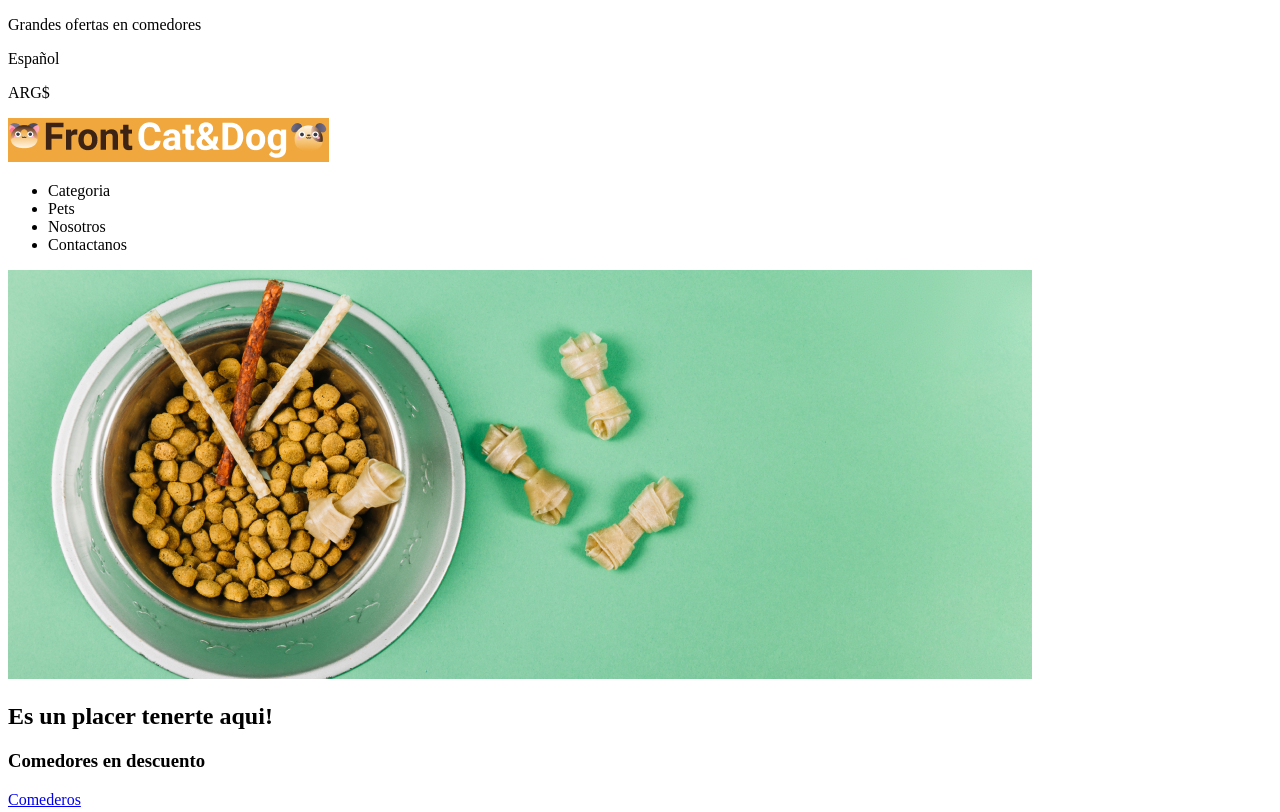
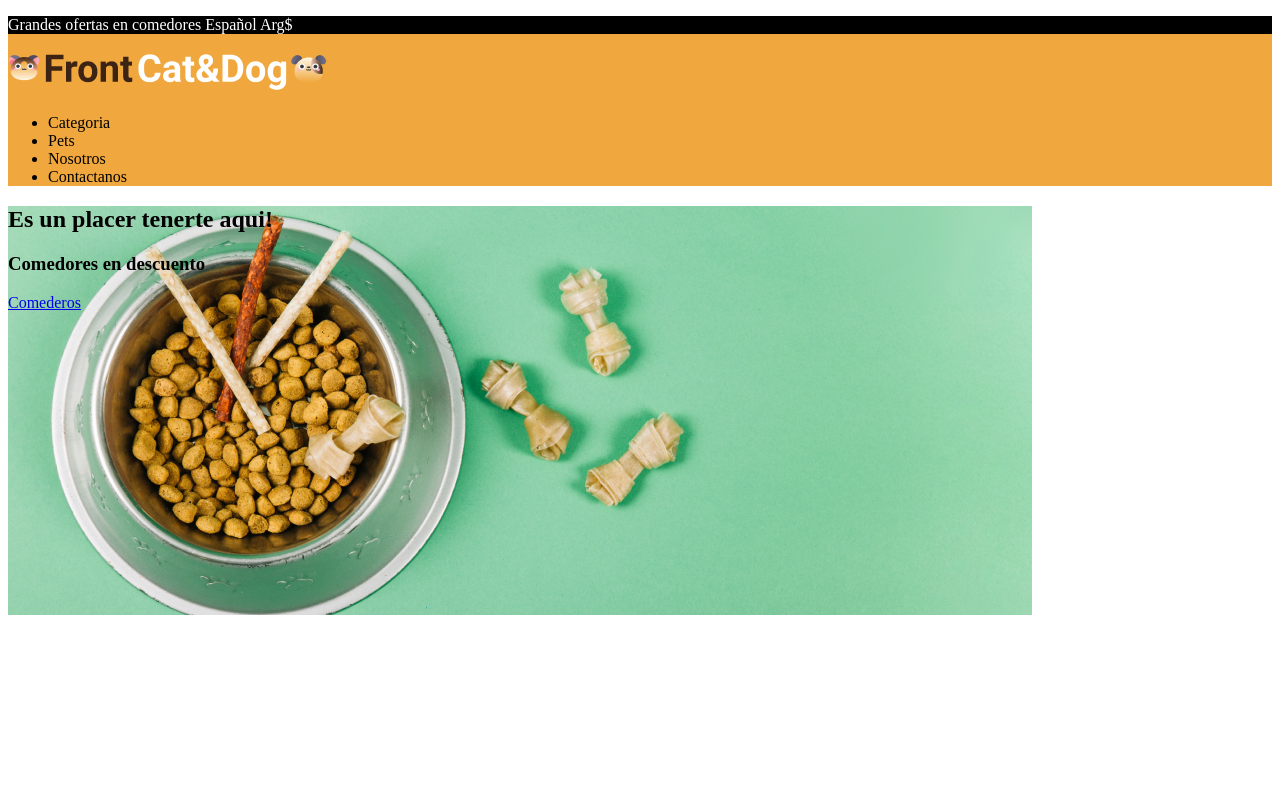
Before and after one commit to rivasmati/FrontEnd, a plain HTML site: page Clase6/index.html in a window 1280 px wide. Shown: the top 812 px of the page. Drawn offline with Linux system fonts and the light colour scheme.

Commit message:
actualizando

```diff
--- /dev/null
+++ b/Clase6/css/styles.css
@@ -0,0 +1,13 @@
+header p{
+    background-color: black;
+    color: white;
+}
+
+header{
+    background-color: rgba(240, 168, 62, 1) ;
+}
+
+body main section#fotoFondo{
+    background-image: url("../img/Background.png");
+    background-repeat: no-repeat;
+}
--- a/Clase6/index.html
+++ b/Clase6/index.html
@@ -3,12 +3,11 @@
 <head>
     <meta charset="UTF-8">
     <title>Cat&Dog</title>
+    <link rel="stylesheet" href="css/styles.css">
 </head>
 <body>
     <header>
-        <p>Grandes ofertas en comedores</p>
-        <p>Español</p>
-        <p>ARG$</p>
+        <p> <span>Grandes ofertas en comedores</span> <span>Español</span> <span>Arg$</span> </p>
 
         <img src="img/Logo.png">
         <nav>
@@ -22,16 +21,17 @@
 
     </header>
     <main>
-        <section>
-            <img src="img/Background.png">
+        <section id="fotoFondo">
             <h2>Es un placer tenerte aqui!</h2>
             <h3>Comedores en descuento</h3>
             <a href="#comederos">Comederos</a>
+            <br><br><br><br><br><br><br><br><br><br><br><br><br><br><br><br><br><br><br><br><br><br><br><br><br><br><br><br><br><br><br><br><br><br><br>
         </section>
 
-        <br><br><br><br><br><br><br><br><br><br><br><br><br><br><br><br><br><br><br><br><br><br><br><br><br><br><br><br><br><br>
+
 
         <section>
+
             <img src="img/Patita.png" id="comederos">
             <h1>Productos deseados</h1>
             <p>Comederos   -   accesorios   -   Comida</p>
--- a/clase7/CV_Batman/css/styles.css
+++ b/clase7/CV_Batman/css/styles.css
@@ -33,7 +33,7 @@ h2{
 }
 
 body ul li span{
-    font-weight: bold;
+    font-weight: 700;
 }
 
 footer{
```
